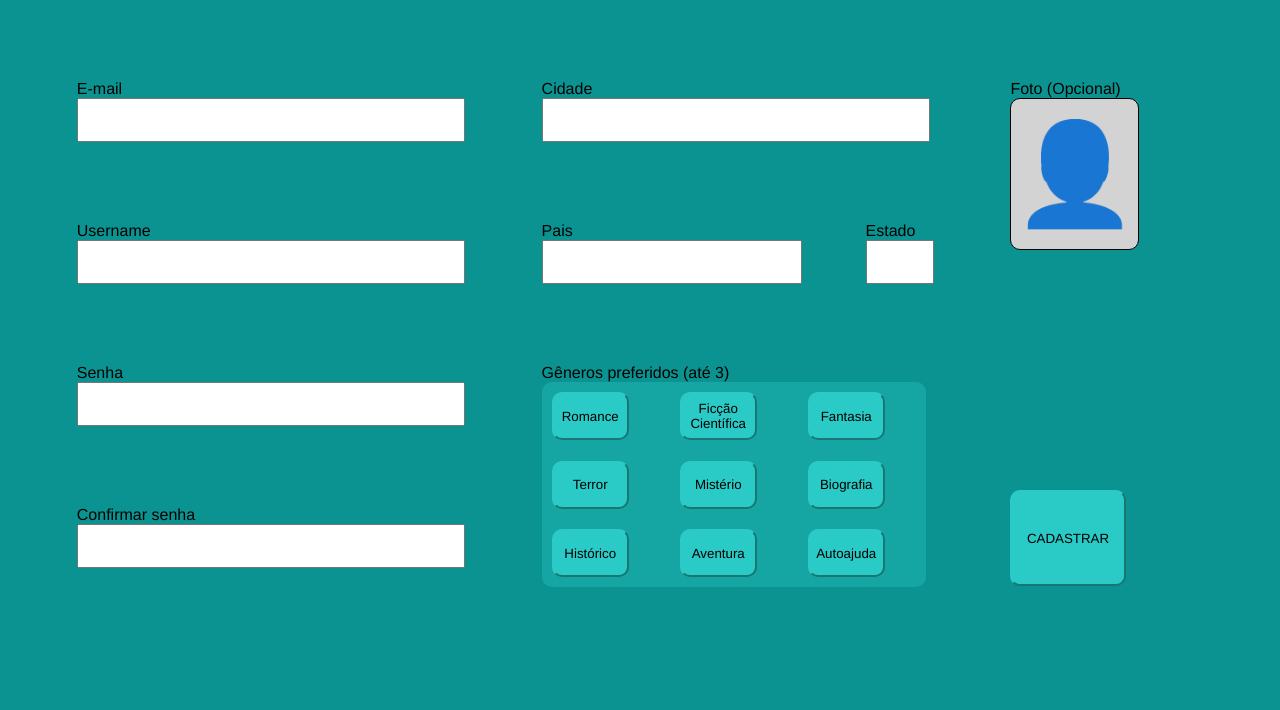
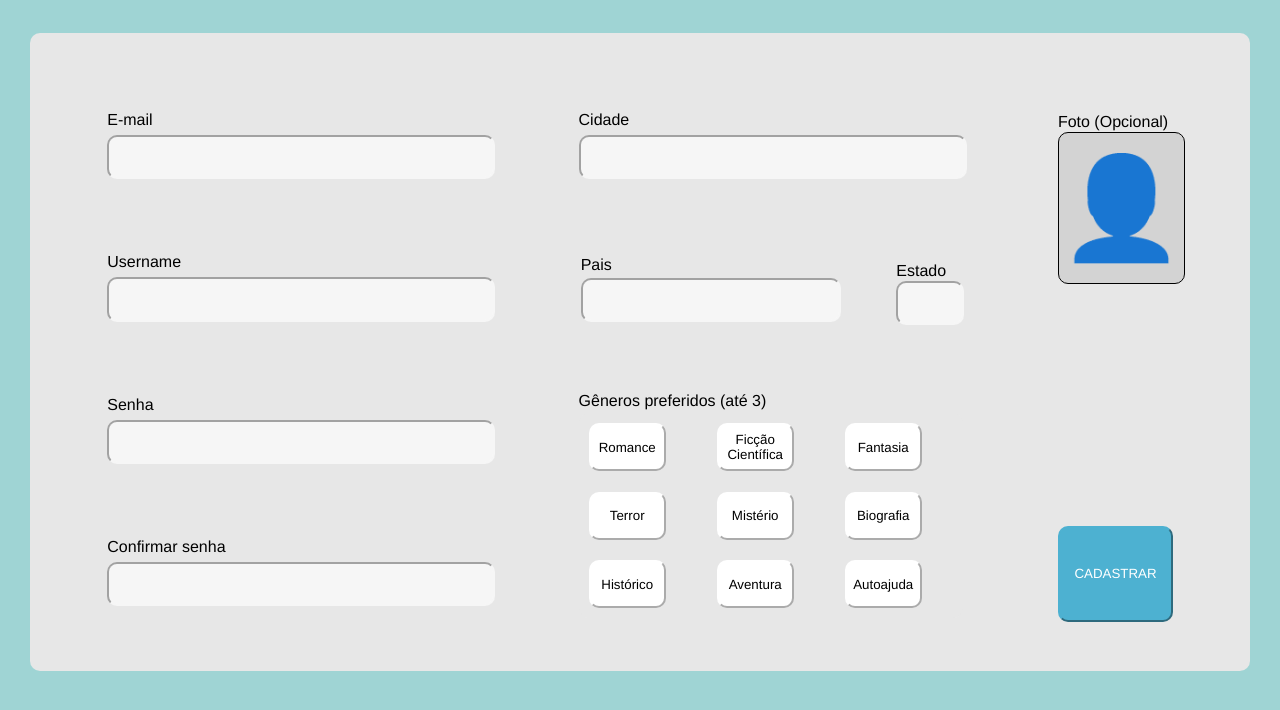
Before and after one commit to apogeu-grupo1/processo-seletivo, a plain HTML site: page frontend/pagina cadastro/index.html in a window 1280 px wide. Drawn offline with Linux system fonts and the light colour scheme.

Commit message:
Alteracoes design pagina de cadastro
Tentei deixar mais parecida com o que esta no sigma

```diff
--- a/frontend/pagina cadastro/style.css
+++ b/frontend/pagina cadastro/style.css
@@ -1,102 +1,143 @@
 *{
-    margin:0;
+    margin: 0.8%;
     padding: 0;
     font-family: 'Franklin Gothic Medium', 'Arial Narrow', Arial, sans-serif;
+    padding-top: 0.1%;
+
 }
 
 body{
-    background-color: #0B9391;
+    background-color: #9FD4D4;
+
 }
+
+.container{
+    border-color: #E7E7E7;
+    background-color: #E7E7E7;
+    border-radius: 10px;
+}
+
+
 
 .emailContainer{
     display: flex;
     flex-direction: column;
-    padding-top:10vh;
-    padding-left: 6vw;
+    padding-top:6vh;
+    padding-left: 4vw;
 }
 
 .emailContainer input{
     height: 5vh;
     width: 30vw;
+    background-color: #f6f6f6;
+    border-color: #f6f6f6;
+    border-radius: 10px;
+    font-family: 'Courier New', Courier, monospace;
 }
 
 .usernameContainer{
     display: flex;
     flex-direction: column;
-    padding-top:10vh;
-    padding-left: 6vw;
+    padding-top:8vh;
+    padding-left: 4vw;
 }
 
 .usernameContainer input{
     height: 5vh;
     width: 30vw;
+    background-color: #f6f6f6;
+    border-color: #f6f6f6;
+    border-radius: 10px;
+    font-family: 'Courier New', Courier, monospace;
 }
 
 .senhaContainer{
     display: flex;
     flex-direction: column;
-    padding-top: 10vh;;
-    padding-left: 6vw;
+    padding-top: 8vh;;
+    padding-left: 4vw;
+
 }
 
 .senhaContainer input{
     height: 5vh;
     width: 30vw;
+    background-color: #f6f6f6;
+    border-color: #f6f6f6;
+    border-radius: 10px;
+    font-family: 'Courier New', Courier, monospace;
 }
 
 .confirmaSenhaContainer{
     display: flex;
     flex-direction: column;
-    padding-top:10vh;
-    padding-left: 6vw;
+    padding-top:8vh;
+    padding-left: 4vw;
+    padding-bottom: 6vh;
 }
 
 .confirmaSenhaContainer input{
     height: 5vh;
     width: 30vw;
+    background-color: #f6f6f6;
+    border-color: #f6f6f6;
+    border-radius: 10px;
+    font-family: 'Courier New', Courier, monospace;
 }
 
 .cidadeContainer{
     display: flex;
     flex-direction: column;
-    padding-top: 10vh;
-    padding-left: 6vw;
+    padding-top: 6vh;
+    padding-left: 5vw;
 }
 
 .cidadeContainer input{
     height: 5vh;
     width: 30vw;
+    background-color: #f6f6f6;
+    border-color: #f6f6f6;
+    border-radius: 10px;
+    font-family: 'Courier New', Courier, monospace;
 
 }
 
 .paisContainer{
     display: flex;
     flex-direction: column;
-    padding-top: 10vh;
+    padding-top: 8vh;
 }
 
 .paisContainer input{
     height: 5vh;
     width: 20vw;
+    background-color: #f6f6f6;
+    border-color: #f6f6f6;
+    border-radius: 10px;
+    font-family: 'Courier New', Courier, monospace;
 }
 
 .estadoContainer{
     display: flex;
     flex-direction: column;
-    padding-top: 10vh;
-    padding-left: 5vw;
+    padding-top: 9vh;
+    padding-left: 4vw;
 }
 
 .estadoContainer input{
     height: 5vh;
     width: 5vw;
+    background-color: #f6f6f6;
+    border-color: #f6f6f6;
+    border-radius: 10px;
+    font-family: 'Courier New', Courier, monospace;
 }
 
 .paisEstadoContainer{
     display: flex;
     flex-direction: row;
     margin: none;
-    padding-left: 6vw;
+    padding-left: 5vw;
 }
 
 .allInputsContainer{
@@ -107,24 +148,24 @@ body{
 .opcoesGenerosContainer{
     display: grid;
     grid-template-columns: 1fr 1fr 1fr;
-    background-color: #15A6A3;
+    background-color: #E7E7E7;
     width: 30vw;
     border-radius: 10px;
 
 }
 
 .generoInput{
-    padding-left: 6vw;
-    padding-top: 10vh;
+    padding-left: 5vw;
+    padding-top: 7vh;
 }
 
 .opcoesGenerosContainer button{
-    background-color: #2ACAC7;
+    background-color: #ffffff;
     height: 6vh;
     width: 6vw;
     margin: 8%;
     border-radius: 10px;
-    border-color: #2ACAC7;
+    border-color: #ffffff;
 
 }
 
@@ -144,7 +185,7 @@ body{
 }
 
 .fotoECadastroContainer{
-    padding-top: 10vh;
+    padding-top: 7vh;
     padding-left: 6vw;
 }
 
@@ -152,8 +193,9 @@ body{
     height: 12vh;
     width: 9vw;
     border-radius: 10px;
-    background-color: #2ACAC7;
-    border-color: #2ACAC7;
+    background-color: #4DB1D1;
+    border-color: #4DB1D1;
+    color: #ffffff;
 }
 
 .botaoDeCadastro:hover{
```
Also changed, not shown: frontend/pagina cadastro/index.html (+1 -0 lines).
